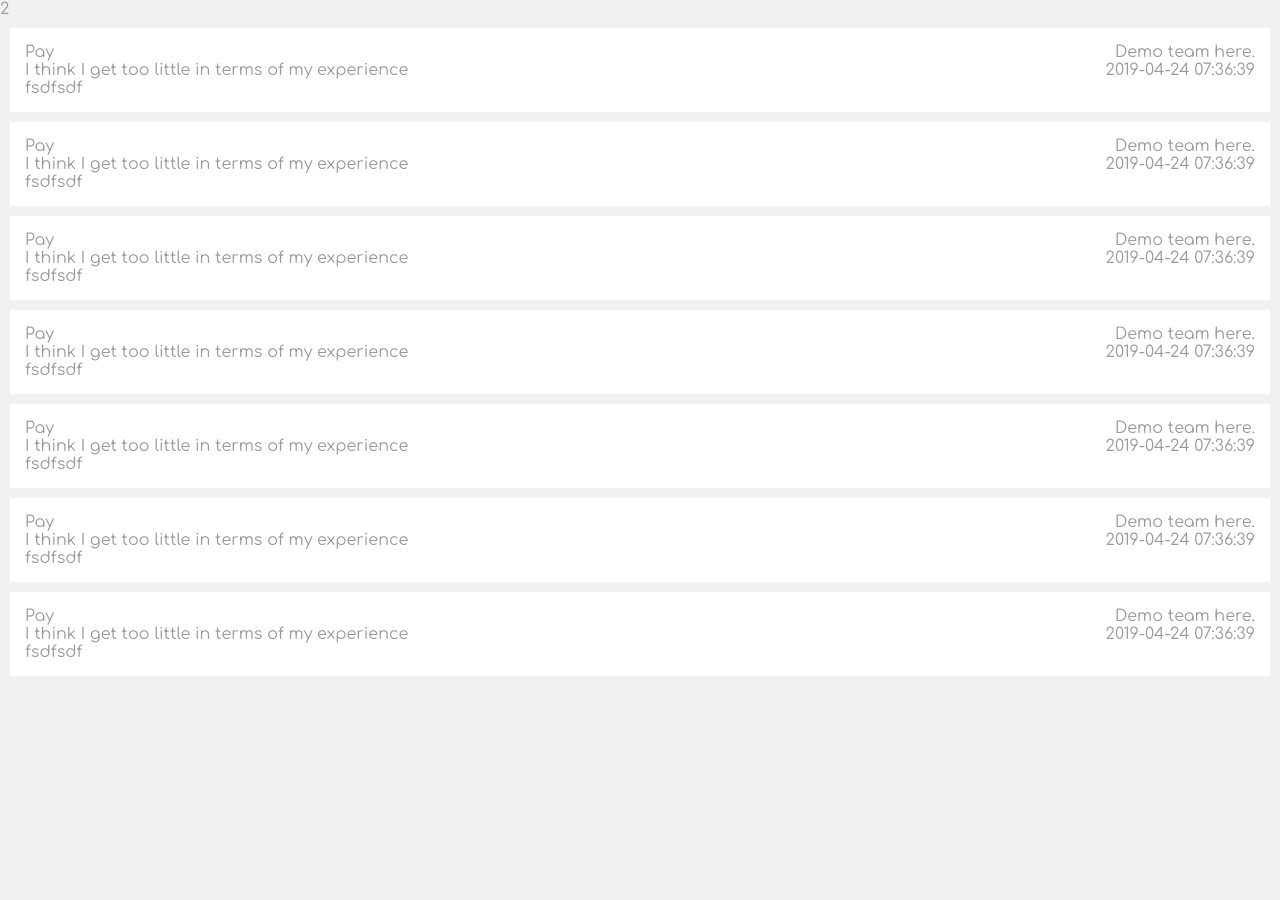
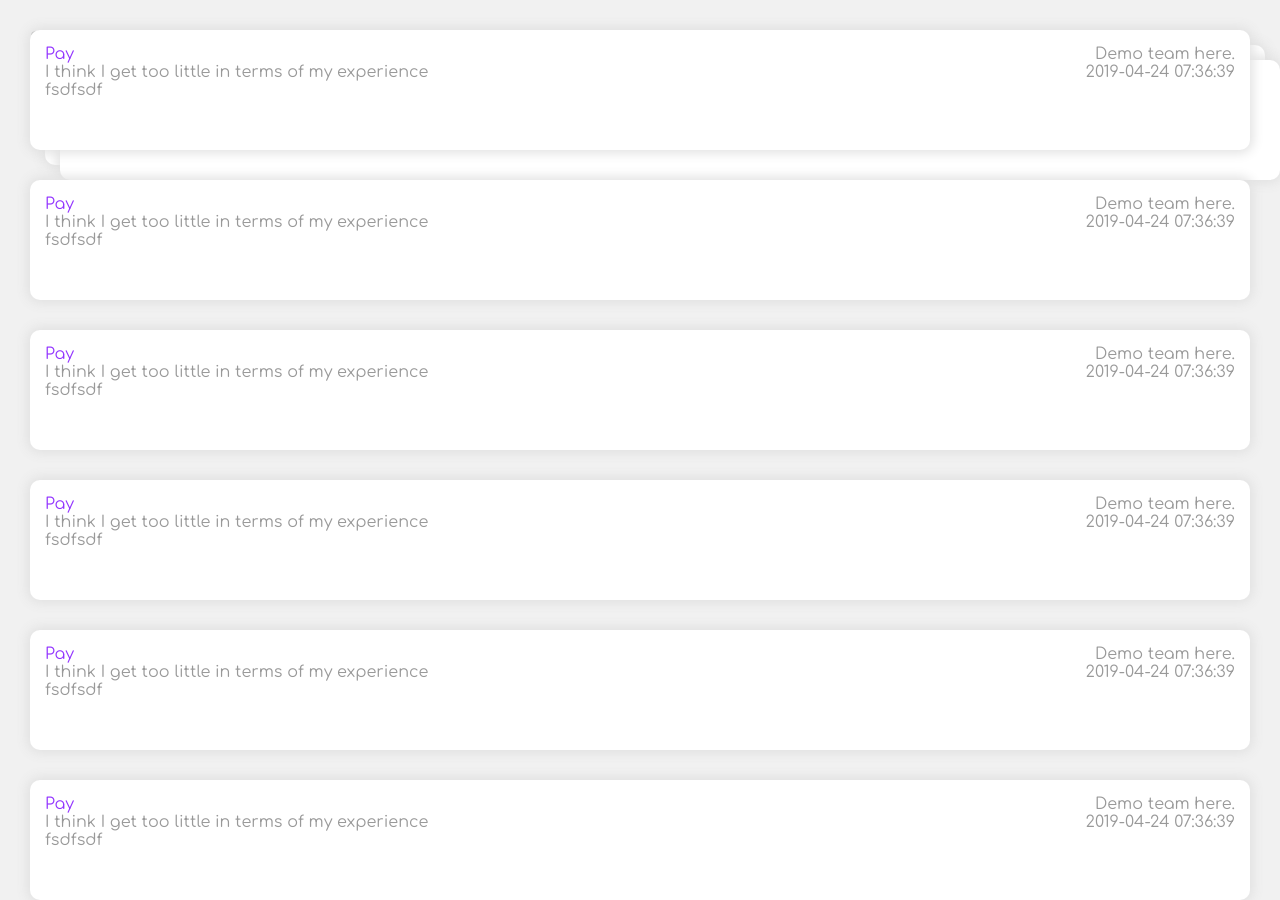
Before and after one commit to viktormmarkov/threads, a React (Create React App) app: page / in a window 1280 px wide. Before the commit the page ends 800 px from the top, so only its background shows below. Built offline with nearby package versions, Linux system fonts and the light colour scheme.

Commit message:
Basic shadows

```diff
--- a/src/App.js
+++ b/src/App.js
@@ -1,7 +1,14 @@
 import './App.scss';
 import { useState } from 'react';
 
+// todo:
+// implement shadows
+// proper spacing padding
+// serve data from server
+// responsive design
+
 const message = {
+  "score": 10,
   "subject_id":10,
   "question_id":20,
   "thread_id":"5ca388e1a59a5a12444ba107",
@@ -13,10 +20,10 @@ const message = {
   "team":"Demo team here.",
   "id":"5cc01207a59a5a02bc68e007"
 };
-function Card({message, className}) {
-  return (<div className={`card m-10 p-15 ${className}`}>
+function Card({message, className = ''}) {
+  return (<div className={`card m-y-30 p-15 ${className}`}>
     <div className="card-title">
-      <span>{message.subject}</span>
+      <span className={message?.score ? 'high-rating' : 'low-rating'}>{message.subject}</span>
       <span>{message.team}</span>
     </div>
     <div className="card-body">
@@ -33,22 +40,20 @@ function CardContainer({messageGroup}) {
   const [expanded, setExpanded] = useState(false);
   const messageCount = messageGroup.length;
   const toggleContainer = () => {
-    if (messageCount > 1) {
-      setExpanded(!expanded);
-    }
+    setExpanded(!expanded);
   }
   return (<div className={`card-container ${expanded ? 'expanded' : 'colapsed'}`}>
-    {messageCount > 1 ? <div onClick={toggleContainer}>{messageCount}</div>: null}
+    {messageCount > 1 ? <div className="message-counter" onClick={toggleContainer}>{messageCount}</div>: null}
     {messageGroup.map((m,i) => {
-      return <Card message={m} className={i === 0 ? 'main' : !expanded ? 'shadow' : 'main'} key={`${message.id}#${i}`}></Card>
+      return <Card message={m} className={i === 0 ? 'main' : !expanded ? `shadow shadow-${i}` : 'main'} key={`${message.id}#${i}`}></Card>
     })}
   </div>)
 }
 
 function App() {
   return (
-    <div className="column">
-      <CardContainer messageGroup={[message, message]}></CardContainer>
+    <div className="column p-x-30">
+      <CardContainer messageGroup={[message, message, message]}></CardContainer>
       <Card message={message}></Card>
       <Card message={message}></Card>
       <Card message={message}></Card>
--- a/src/App.scss
+++ b/src/App.scss
@@ -5,8 +5,9 @@ $highrating: #9335ff;
 $lowrating: #e89d40;
 $highratingMessageCounter: #27aae1;
 $lowratingMessageCounter: $lowrating;
-
-$sizes: 5, 10, 15, 20;
+$borderRadius: 10px;
+$sizes: 5, 10, 15, 20, 30, 40;
+$shadowCount: 1,2,3;
 
 $sides: (top, bottom, left, right);
 $axises: ("horizontal": "x", "vertical": "y");
@@ -14,6 +15,14 @@ $axises: ("horizontal": "x", "vertical": "y");
 @mixin column {
   display: flex;
   flex-direction: column;
+}
+
+@mixin shadow {
+  position: absolute !important;
+  width: 100%;
+  height: 100%;
+  padding: 0 !important;
+  margin: 0 !important;
 }
 
 @mixin row {
@@ -59,17 +68,55 @@ $axises: ("horizontal": "x", "vertical": "y");
     }
 }
 
+@each $shadow in $shadowCount {
+  .card.shadow-#{$shadow} {
+    @include shadow();
+    display: block;
+    z-index: #{$shadow};
+    top: $shadow * 15px;
+    left: $shadow * 15px;
+
+    .card-title, .card-body, .card-content {
+      visibility: hidden;
+    }
+  }
+}
+
+.card-container {
+  position: relative;
+  .message-counter {
+    position: absolute;
+  }
+}
+
 html, body, #root {
   background-color: $bgcolor;
   color: $font-color
 }
 
 .card {
+  position: relative;
+  border-radius: $borderRadius;
   background-color: $card-background;
+  z-index: 5;
+  height: 90px;
+  box-shadow: 0 0px 12px 3px #e1e1e1;
   @include column();
+
+  .shadow {
+    display: none;
+  }
 
   .card-title, .card-body {
     justify-content: space-between;
     @include row();
   }
+  .card-title {
+    .high-rating {
+      color: $highrating
+    }
+    .low-rating {
+      color: $lowrating;
+    }
+  }
 }
```
